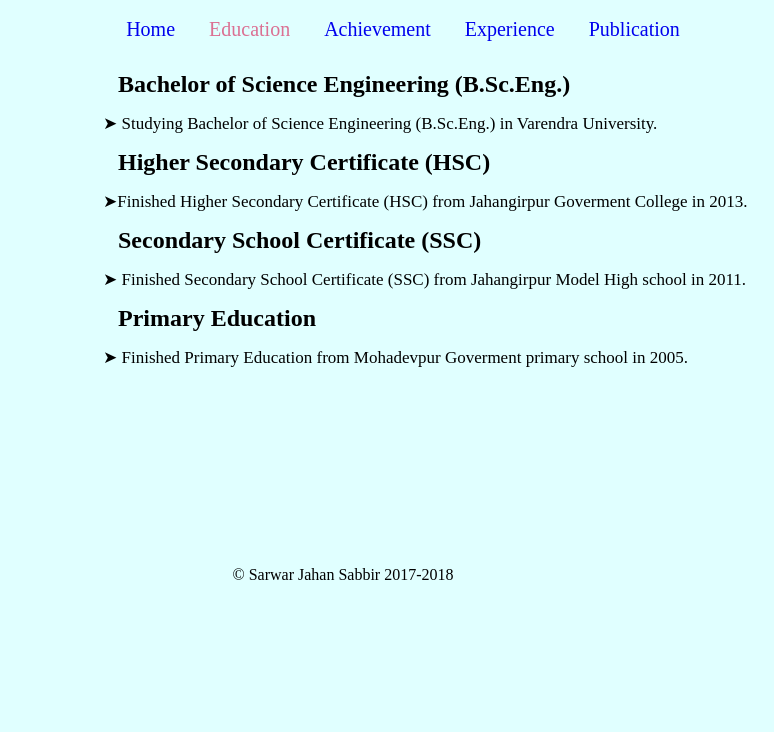
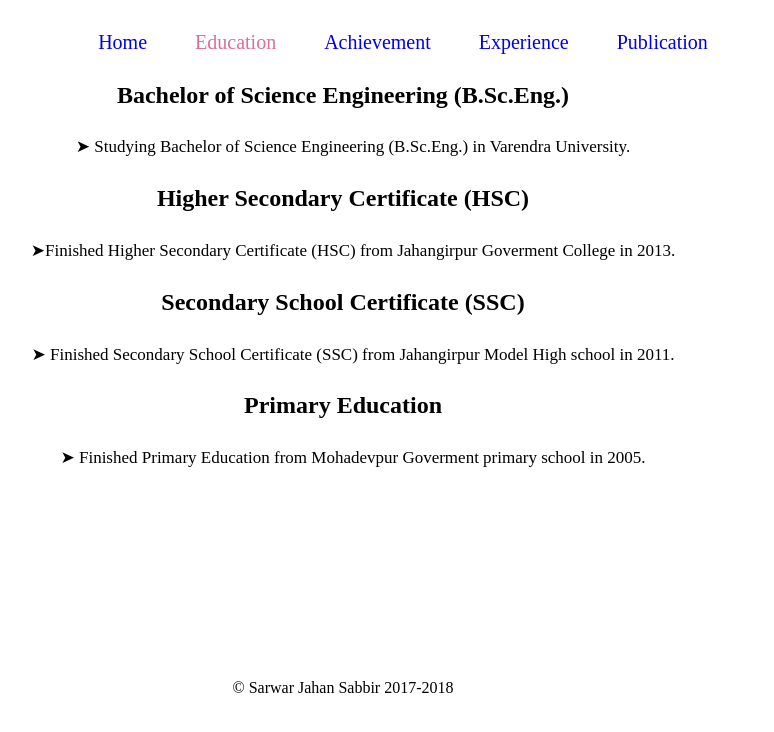
Before and after one commit to sabbiryoo/index, a plain HTML site: page education.html in a window 1280 px wide. Shown: the whole page, without its empty margins (297-1071 px from the left). Drawn offline with Linux system fonts and the light colour scheme.

Commit message:
Update home.css

```diff
--- a/css/home.css
+++ b/css/home.css
@@ -1,31 +1,36 @@
 *{margin:0;padding:0;}
-body{	background-color: LightCyan ; text-align:center;}
+body{	background-color: White ; text-align:center;}
+#menu_bar{	text-align:center;margin-left:120px;padding: 1% 1%;}
 ul.drop a{	text-decoration:none;}
 ul.drop ul{position:relative;}
 ul.drop li{
 	display:inline;
-	padding:20px;
+	padding:2px;
 	font-size:20px;
 	margin:10px;
-	padding:5px;
 }
 .profile_name{text-align:left; font-family:Comic Sans MS,cursive;font-size:30px;font-style:italic;}
+ul.drop li a{padding:10px;}
+ul.drop a#current{color:PaleVioletRed;}
 ul.drop li#name{margin-right:50px;font-size:25px;display: inline-block;}
-a:hover{color:red;
-	background-color:blue;
-	padding:10px;
+a:hover{color:white;
+	background-color:LightSlateGray;
+
 	border-radius:30px;}
-#menu_bar{	text-align:center;margin-left:120px;}
+
 #image{margin-left:200px;cursor:pointer;}
-#education_header{text-align: left;margin-left:400px;margin-top:15px;}
+.p_education{padding: 1%;margin-left:20px;}
 #achie_header{text-align: left;margin-left:440px;margin-top:15px;}
-.juniour_header,.achievement_header,.experience_header{padding:15px;}
+.skill{text-align:left;}
+#skill_program{float:left; text-align:left; display: block;margin-left:400px;margin-top:15px;}
+#skill_office{text-align:left;margin-left:700px;display: block;margin-top:15px;}
+.juniour_header{padding:15px;}
 p{font-size:17px;}
 #info{text-align: left;margin-left: 530px;}
 #profile_image{margin-right:0px;cursor:pointer;}
-ul.drop a#current{color:PaleVioletRed;}
+#contact{padding:1%;}
 .link{padding:10px;}
 .footer{text-align:left;margin-left: 530px;}
 .the_footer{font-size:20px;}
 .the_foot{ clear:both;}
-.foot{text-align:left;margin-left:200px;}
+.foot{text-align:left;margin-left:550px;}
```
